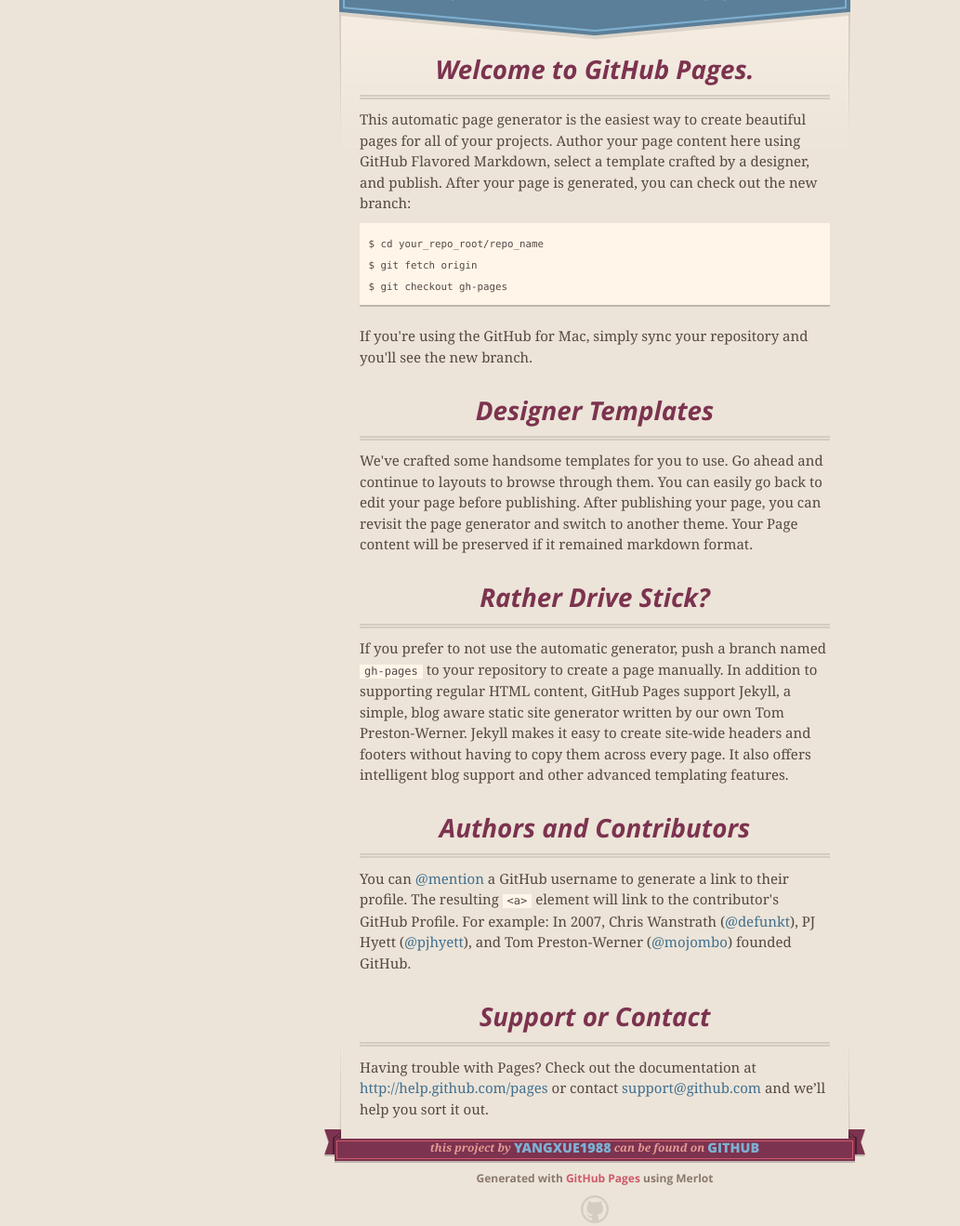
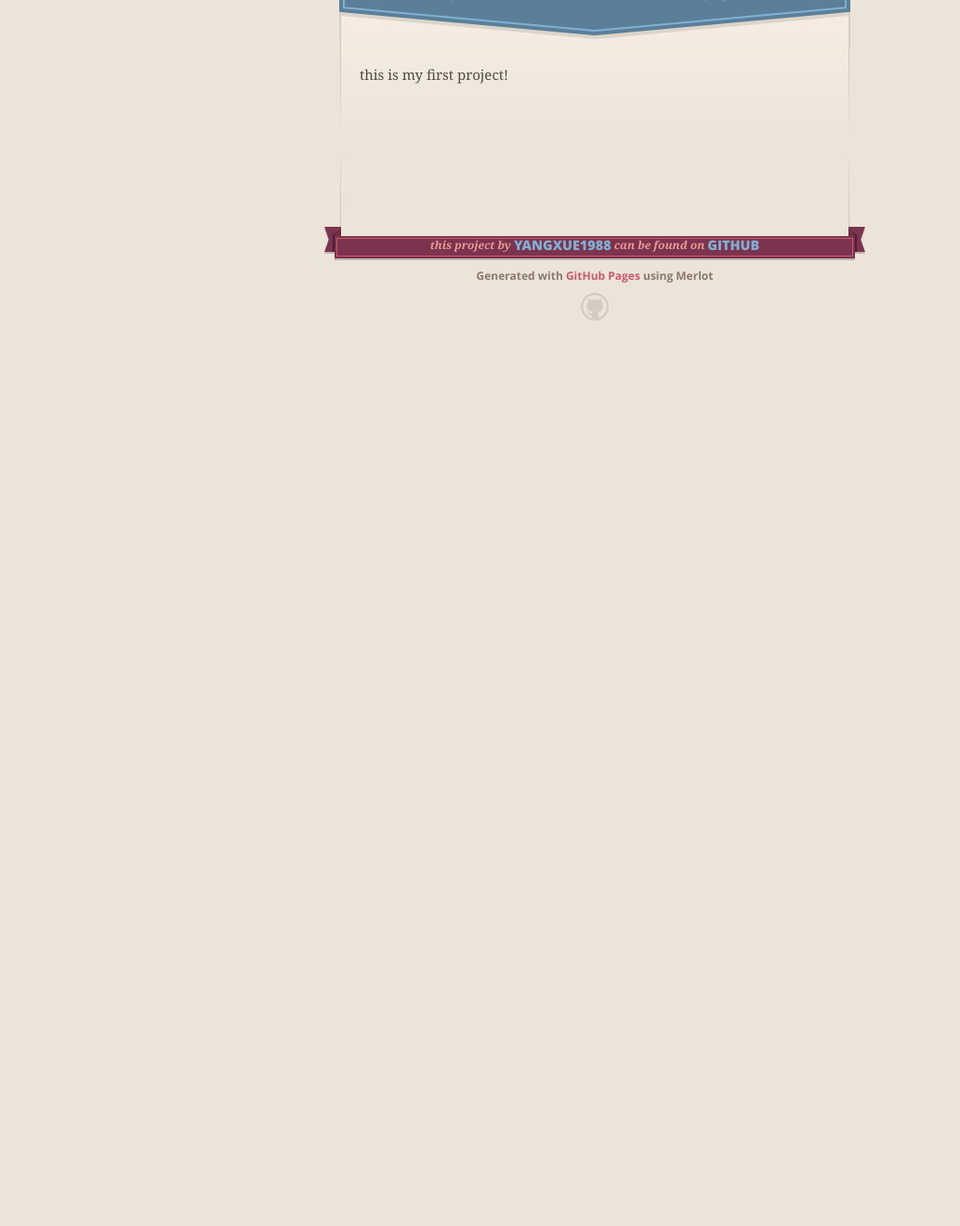
Before and after one commit to Yangxue1988/Hello, a plain HTML site: page index.html in a window 1280 px wide. Shown: the part 153-1472 px from the top of the page at 93% size, without its empty margins (0-1033 px from the left). After the commit the page ends 800 px from the top, so only its background shows below. Drawn offline with nearby package versions, Linux system fonts and the light colour scheme.

```diff
--- a/index.html
+++ b/index.html
@@ -46,37 +46,7 @@
 
 
       <section id="main_content">
-        <h3>
-<a name="welcome-to-github-pages" class="anchor" href="#welcome-to-github-pages"><span class="octicon octicon-link"></span></a>Welcome to GitHub Pages.</h3>
-
-<p>This automatic page generator is the easiest way to create beautiful pages for all of your projects. Author your page content here using GitHub Flavored Markdown, select a template crafted by a designer, and publish. After your page is generated, you can check out the new branch:</p>
-
-<pre><code>$ cd your_repo_root/repo_name
-$ git fetch origin
-$ git checkout gh-pages
-</code></pre>
-
-<p>If you're using the GitHub for Mac, simply sync your repository and you'll see the new branch.</p>
-
-<h3>
-<a name="designer-templates" class="anchor" href="#designer-templates"><span class="octicon octicon-link"></span></a>Designer Templates</h3>
-
-<p>We've crafted some handsome templates for you to use. Go ahead and continue to layouts to browse through them. You can easily go back to edit your page before publishing. After publishing your page, you can revisit the page generator and switch to another theme. Your Page content will be preserved if it remained markdown format.</p>
-
-<h3>
-<a name="rather-drive-stick" class="anchor" href="#rather-drive-stick"><span class="octicon octicon-link"></span></a>Rather Drive Stick?</h3>
-
-<p>If you prefer to not use the automatic generator, push a branch named <code>gh-pages</code> to your repository to create a page manually. In addition to supporting regular HTML content, GitHub Pages support Jekyll, a simple, blog aware static site generator written by our own Tom Preston-Werner. Jekyll makes it easy to create site-wide headers and footers without having to copy them across every page. It also offers intelligent blog support and other advanced templating features.</p>
-
-<h3>
-<a name="authors-and-contributors" class="anchor" href="#authors-and-contributors"><span class="octicon octicon-link"></span></a>Authors and Contributors</h3>
-
-<p>You can <a href="https://github.com/blog/821" class="user-mention">@mention</a> a GitHub username to generate a link to their profile. The resulting <code>&lt;a&gt;</code> element will link to the contributor's GitHub Profile. For example: In 2007, Chris Wanstrath (<a href="https://github.com/defunkt" class="user-mention">@defunkt</a>), PJ Hyett (<a href="https://github.com/pjhyett" class="user-mention">@pjhyett</a>), and Tom Preston-Werner (<a href="https://github.com/mojombo" class="user-mention">@mojombo</a>) founded GitHub.</p>
-
-<h3>
-<a name="support-or-contact" class="anchor" href="#support-or-contact"><span class="octicon octicon-link"></span></a>Support or Contact</h3>
-
-<p>Having trouble with Pages? Check out the documentation at <a href="http://help.github.com/pages">http://help.github.com/pages</a> or contact <a href="mailto:support@github.com">support@github.com</a> and we’ll help you sort it out.</p>
+        <p>this is my first project!</p>
       </section>
 
       <footer>
```
Also changed, not shown: params.json (+1 -1 lines).
